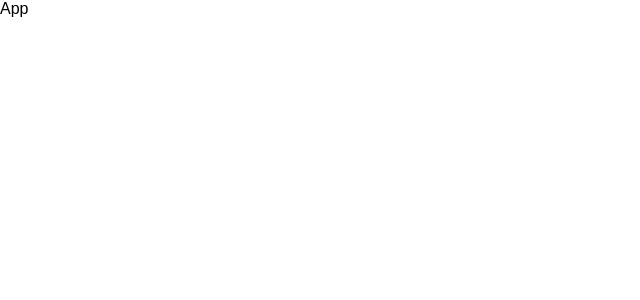
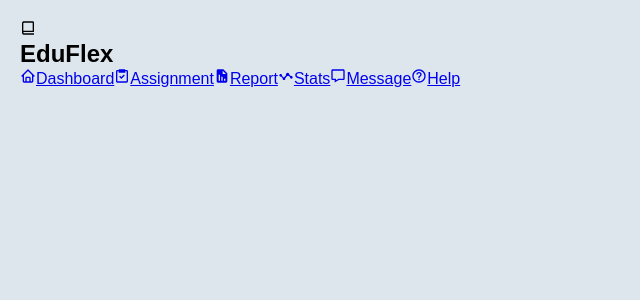
Before and after one commit to Muhammad-Jawad-0/React-Dashboard, a React (Vite) app: page / in a window 1280 px wide. Shown: the top 300 px of the page, without its empty margins (0-640 px from the left). Built offline with nearby package versions, Linux system fonts and the light colour scheme.

Commit message:
working...

```diff
--- a/src/App.jsx
+++ b/src/App.jsx
@@ -1,9 +1,10 @@
 import React from 'react'
+import Sidebar from './components/Sidebar'
 
 const App = () => {
   return (
-    <div>
-      App
+    <div className='dashboard'>
+      <Sidebar />
     </div>
   )
 }
--- /dev/null
+++ b/src/components/Sidebar.jsx
@@ -0,0 +1,50 @@
+import React from "react";
+import {
+  BiHome,
+  BiBookAlt,
+  BiMessage,
+  BiSolidReport,
+  BiStats,
+  BiTask,
+  BiHelpCircle
+} from "react-icons/bi";
+
+const Sidebar = () => {
+  return (
+    <div className="menu">
+      <div className="logo">
+        <BiBookAlt />
+        <h2>EduFlex</h2>
+      </div>
+
+      <div className="menu-list">
+        <a href="#" className="item">
+          <BiHome />
+          Dashboard
+        </a>
+        <a href="#" className="item">
+          <BiTask />
+          Assignment
+        </a>
+        <a href="#" className="item">
+          <BiSolidReport />
+          Report
+        </a>
+        <a href="#" className="item">
+          <BiStats />
+          Stats
+        </a>
+        <a href="#" className="item">
+          <BiMessage />
+          Message
+        </a>
+        <a href="#" className="item">
+          <BiHelpCircle />
+          Help
+        </a>
+      </div>
+    </div>
+  );
+};
+
+export default Sidebar;
--- a/src/index.css
+++ b/src/index.css
@@ -1,6 +1,13 @@
+@import url('https://fonts.googleapis.com/css2?family=Montserrat:ital,wght@0,100..900;1,100..900&display=swap');
+
 *{
   margin: 0;
   padding: 0;
   box-sizing: border-box;
-  font-family: sans-serif,"Poppins";
+  font-family: sans-serif,"Montserrat";
 }
+
+body{
+  background: #dde6ed;
+  padding: 20px;
+}
```
